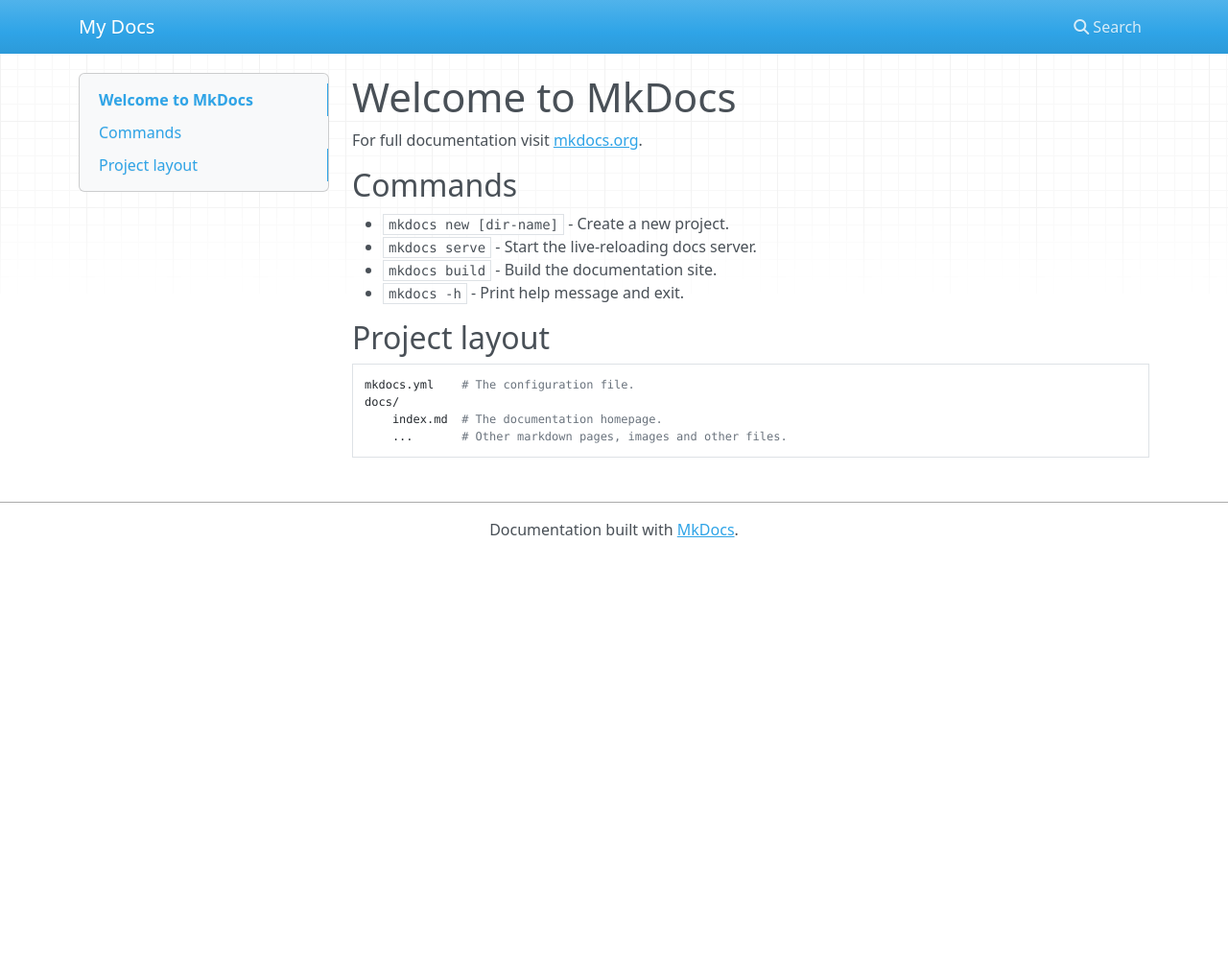
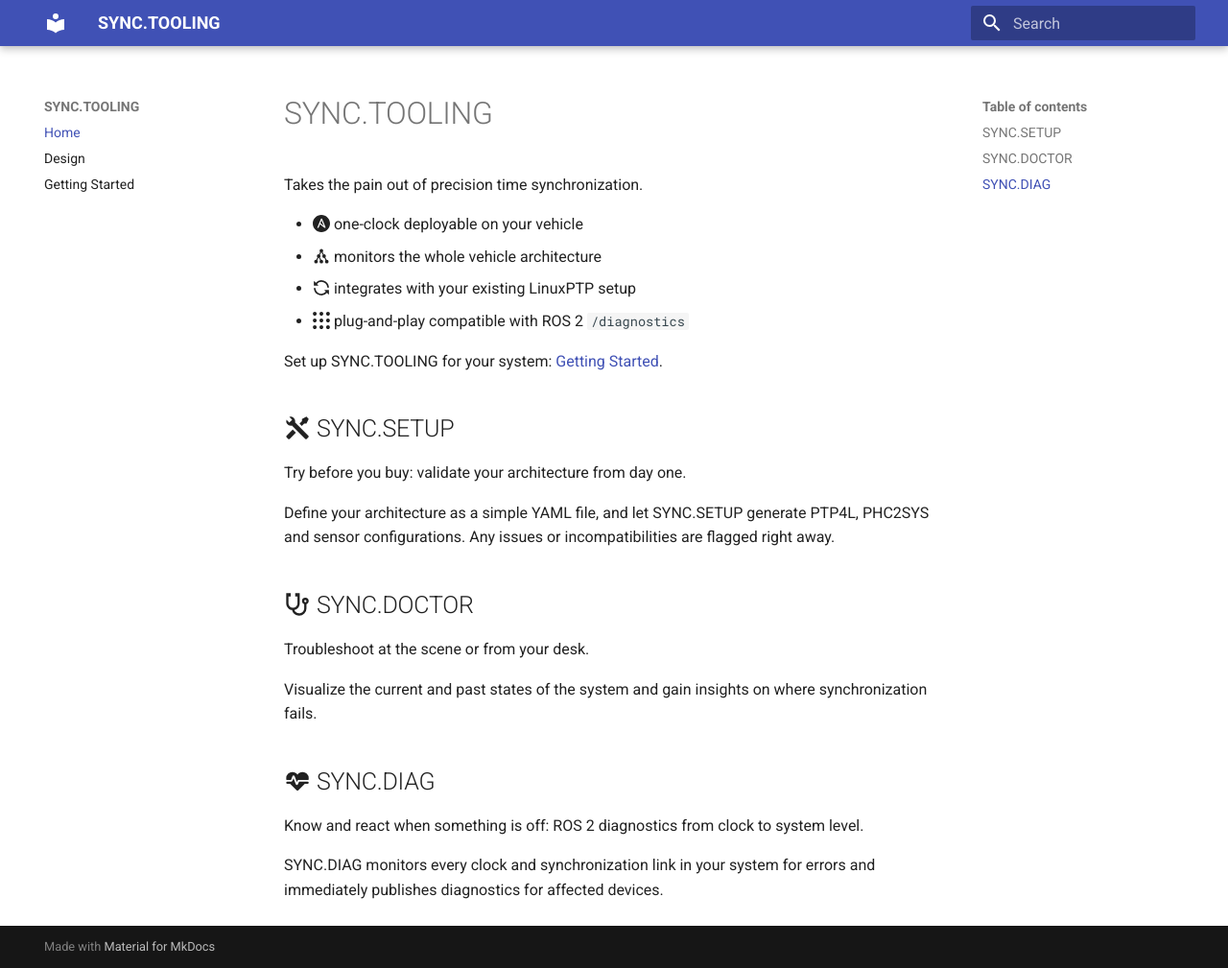
Before and after one commit to tier4/sync_tooling, an MkDocs documentation site: the page built from docs/index.md, in a window 1280 px wide and 1009 px high. Shown: the whole window at 96% size. Built offline with MkDocs 1.6.1 and Material for MkDocs 9.7.7, drawn with Linux system fonts in a browser that asks for light colours; nearby versions of some CDN libraries.

Commit message:
docs: add stub pages, fill home page
Signed-off-by: Max SCHMELLER <max.schmeller@tier4.jp>

```diff
--- a/docs/index.md
+++ b/docs/index.md
@@ -1,17 +1,30 @@
-# Welcome to MkDocs
+# SYNC.TOOLING
 
-For full documentation visit [mkdocs.org](https://www.mkdocs.org).
+Takes the pain out of precision time synchronization.
 
-## Commands
+* :simple-ansible: one-clock deployable on your vehicle
+* :material-graph: monitors the whole vehicle architecture
+* :octicons-sync-16: integrates with your existing LinuxPTP setup
+* :simple-ros: plug-and-play compatible with ROS 2 `/diagnostics`
 
-* `mkdocs new [dir-name]` - Create a new project.
-* `mkdocs serve` - Start the live-reloading docs server.
-* `mkdocs build` - Build the documentation site.
-* `mkdocs -h` - Print help message and exit.
+Set up SYNC.TOOLING for your system: [Getting Started](getting-started.md).
 
-## Project layout
+## :material-tools: SYNC.SETUP
 
-    mkdocs.yml    # The configuration file.
-    docs/
-        index.md  # The documentation homepage.
-        ...       # Other markdown pages, images and other files.
+Try before you buy: validate your architecture from day one.
+
+Define your architecture as a simple YAML file, and let SYNC.SETUP generate PTP4L, PHC2SYS
+and sensor configurations. Any issues or incompatibilities are flagged right away.
+
+## :material-stethoscope: SYNC.DOCTOR
+
+Troubleshoot at the scene or from your desk.
+
+Visualize the current and past states of the system and gain insights on where synchronization fails.
+
+## :material-heart-pulse: SYNC.DIAG
+
+Know and react when something is off: ROS 2 diagnostics from clock to system level.
+
+SYNC.DIAG monitors every clock and synchronization link in your system for errors and immediately
+publishes diagnostics for affected devices.
--- a/mkdocs.yml
+++ b/mkdocs.yml
@@ -1 +1,12 @@
-site_name: My Docs
+site_name: SYNC.TOOLING
+theme:
+  name: material
+nav:
+  - Home: index.md
+  - Design: design.md
+  - Getting Started: getting-started.md
+markdown_extensions:
+  - attr_list
+  - pymdownx.emoji:
+      emoji_index: !!python/name:material.extensions.emoji.twemoji
+      emoji_generator: !!python/name:material.extensions.emoji.to_svg
```
Also changed, not shown: docs/design.md (added), docs/getting-started.md (added).
